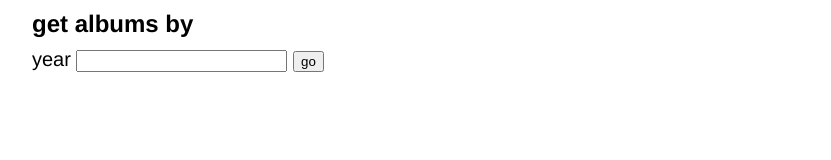
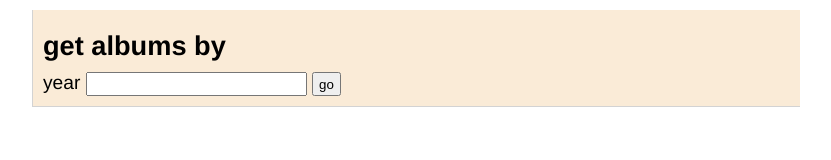
Before and after one commit to arjobosh/album_lookup, a website built with webpack: page dist/index.html in a window 1280 px wide. Shown: the whole page, without its empty margins (224-1055 px from the left). Built offline with nearby package versions, Linux system fonts and the light colour scheme.

Commit message:
added some styling

```diff
--- a/css/style.css
+++ b/css/style.css
@@ -3,7 +3,7 @@
 }
 
 html, body, p, header, span,
-a, table, label, input,
+a, table, tr, td, label, input,
 h1, h2, h3, h4, h5, h6, ul, li {
   margin: 0;
   padding: 0;
@@ -15,23 +15,46 @@ html {
   overflow: scroll;
 }
 
+table {
+  border-collapse: separate;
+  border-spacing: 10px;
+}
+
+input, button {
+  padding: 3px 5px;
+  height: 24px;
+}
+
 span {
   display: block;
+}
+
+label {
+  font-size: 1.2em;
 }
 
 .search-container, .album-card {
   width: 60vw;
   margin: 10px auto;
+  padding: 10px;
+  background-color: antiquewhite;
+  border-bottom: 1px solid lightgray;
+  border-left: 1px solid lightgray;
+}
+
+.search-container {
+
 }
 
 .search-container h1 {
-  font-size: 1.5em;
+  font-size: 1.7em;
   font-weight: 700;
-  margin: 10px auto;
+  margin: 10px 0;
 }
 
-.search-container label {
-  font-size: 1.25em;
+.album-card span {
+  font-weight: 700;
+  margin-bottom: 10px;
 }
 
 .album-card span:hover {
--- a/src/albumQuery.js
+++ b/src/albumQuery.js
@@ -41,10 +41,12 @@ const albumQuery = (() => {
       trackRow.className = 'track-row';
 
       let trackNum = document.createElement('td');
+      trackNum.className = 'track-num';
       trackNum.textContent = `${i + 1}.`;
       trackRow.appendChild(trackNum);
 
       let trackTitle = document.createElement('td');
+      trackTitle.className = 'track-title';
       trackTitle.textContent = `${trackList[i]}`;
       trackRow.appendChild(trackTitle);
 
--- a/src/index.js
+++ b/src/index.js
@@ -4,12 +4,12 @@ let go = document.getElementById('go-btn');
 let albumsContainer = albumQuery.getAlbumsContainer();
 
 go.addEventListener('click', function () {
-
   let yearTextbox = document.getElementById('year');
 
   albumQuery.clearContainer(albumsContainer);
 
   requestAlbums(yearTextbox.value);
+
 });
 
 function requestAlbums(year) {
```
Also changed, not shown: dist/main.js.
